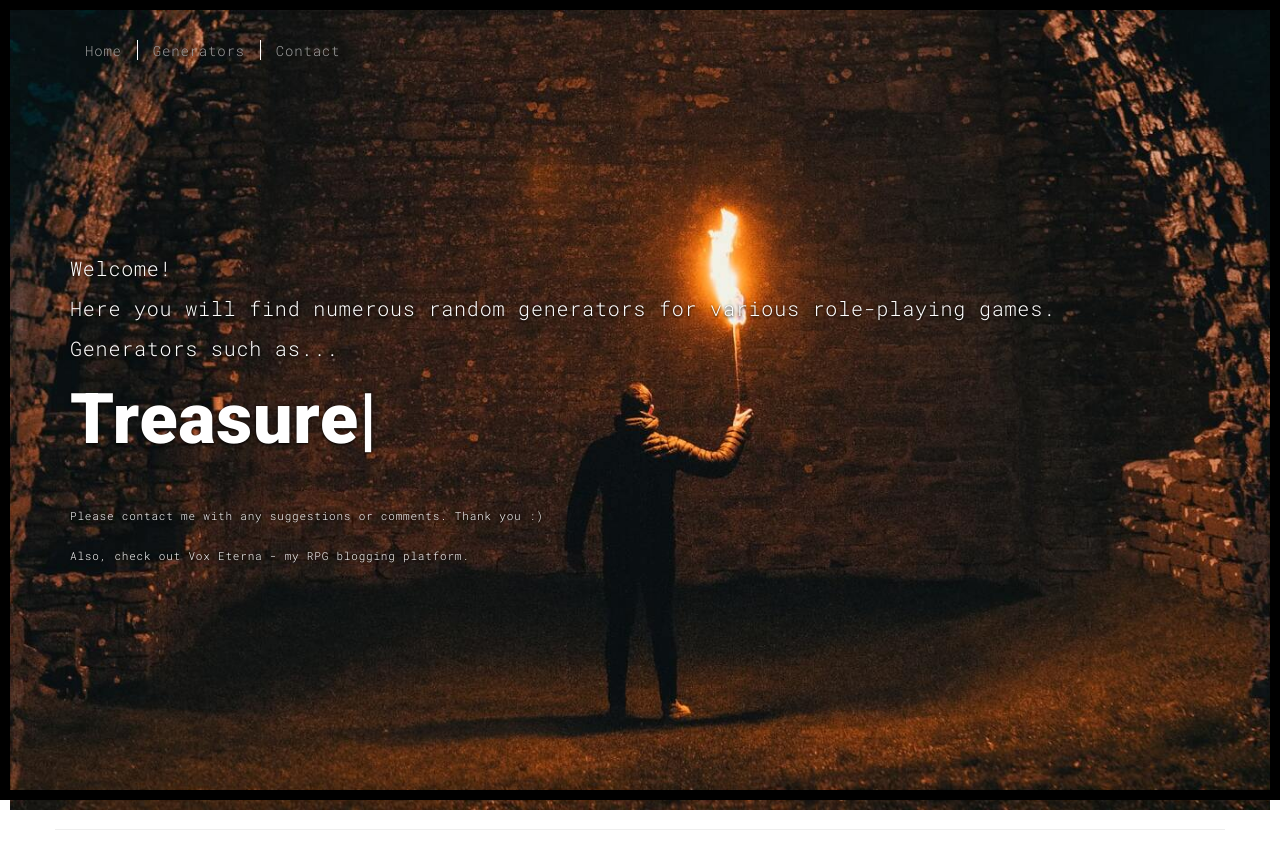
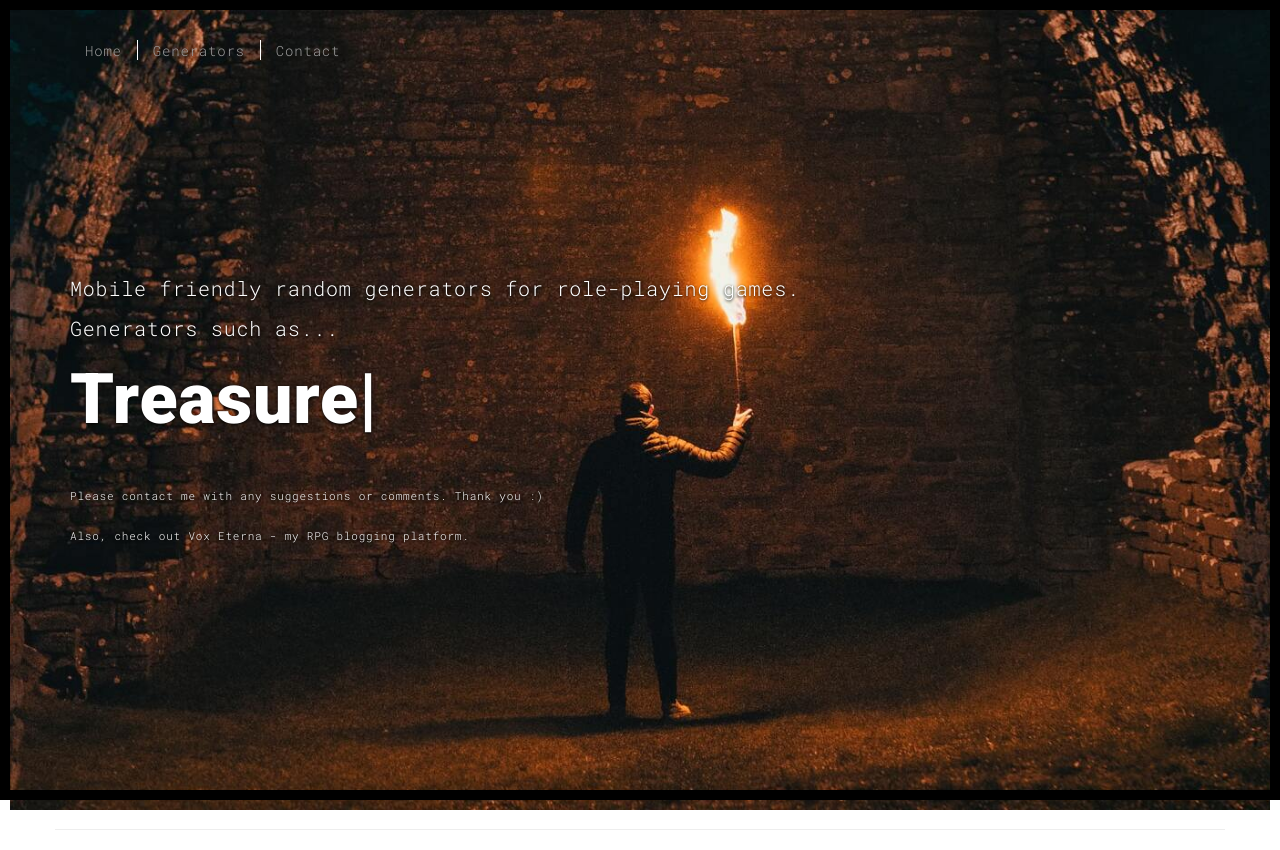
Before and after one commit to jtalway/portfo, a Flask app: page / in a window 1280 px wide. Shown: the top 850 px of the page. Run offline with Flask 2, Linux system fonts and the light colour scheme; some libraries are stand-ins or nearby versions.

Commit message:
updated index.html

```diff
--- a/templates/index.html
+++ b/templates/index.html
@@ -10,12 +10,9 @@
             <div class="text-content">
               <h3>
                 <p>
-                Welcome!
-                </p>
-                <p>Here you will find numerous <a href="generators.html" title="Generators" aria-label="Generators">random generators</a> for various role-playing games.
+                Mobile friendly <a href="generators.html" title="Generators" aria-label="Generators">random generators</a> for role-playing games.
                 </p>
                 <p>
-
                 <a href="generators.html" title="Generators" aria-label="Generators">Generators</a> such as...
                 <h1>
                 <span id="typed-strings">
```
